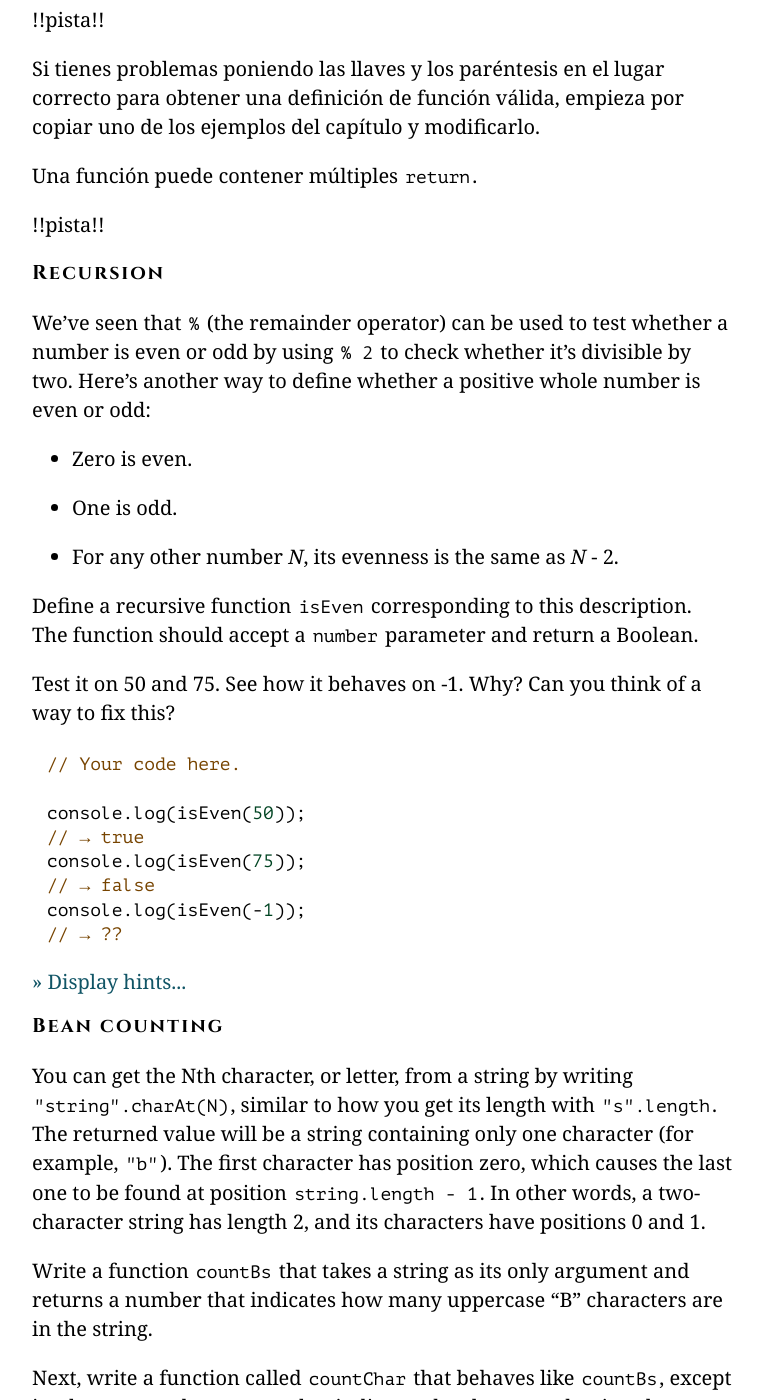
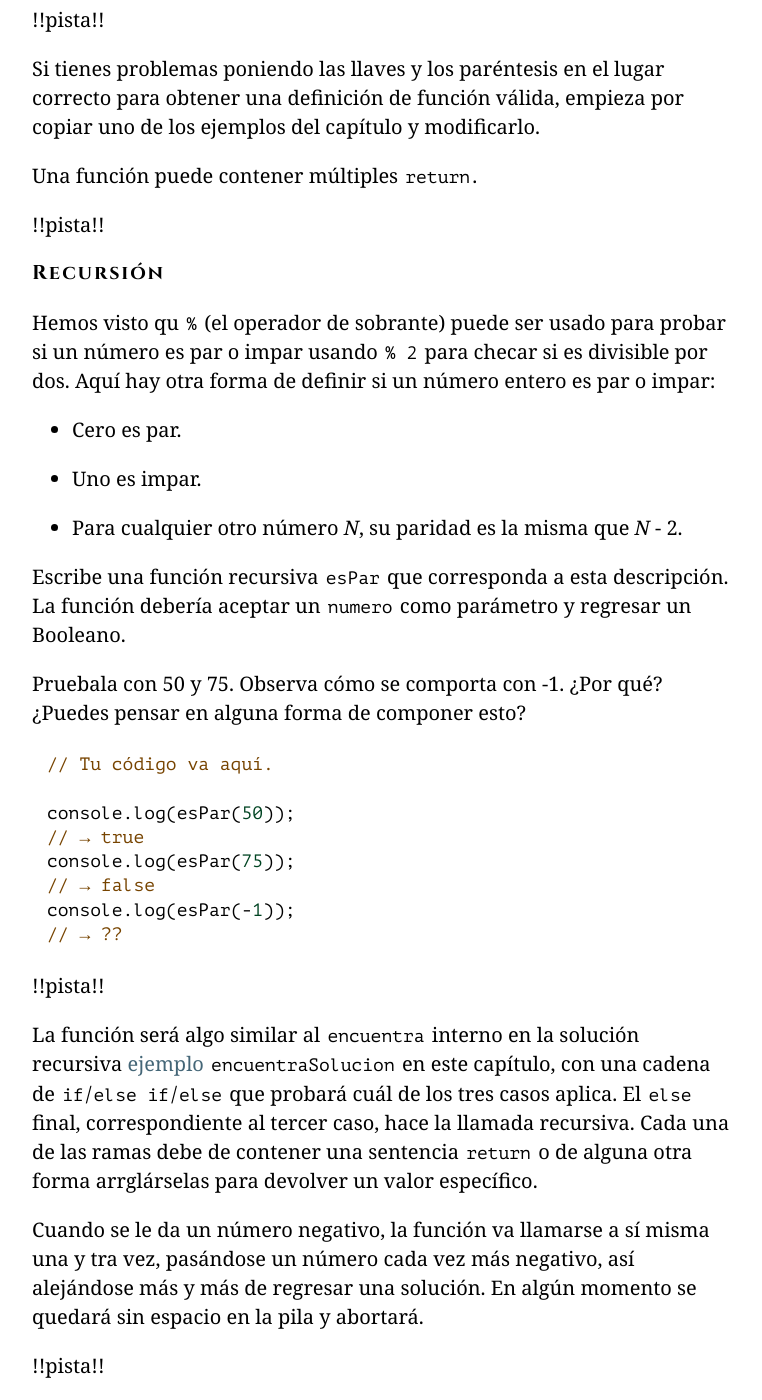
Before and after one commit to hectorip/Eloquent-JavaScript-ES-online, a Jekyll site: the page chapters/03_functions.html, which Jekyll copies as it is, in a window 1280 px wide and 1400 px high, scrolled down 20782 px. Shown: the whole window, without its empty margins (258-1020 px from the left). Built offline with Jekyll 4.4.1, drawn with Linux system fonts in a browser that asks for light colours; nearby versions of some CDN libraries; library files that are not in the unit come from our copies.

Commit message:
Ejercicio de recursión

```diff
--- a/chapters/03_functions.html
+++ b/chapters/03_functions.html
@@ -704,57 +704,56 @@ función válida, empieza por copiar uno de los ejemplos del capítulo
 y modificarlo.</p>
 <p><a class=p_ident id="p_3FPsRcNlGb" href="#p_3FPsRcNlGb"></a>Una función puede contener múltiples <code>return</code>.</p>
 <p><a class=p_ident id="p_nfQ6A5rdkZ" href="#p_nfQ6A5rdkZ"></a>!!pista!!</p>
-<h3><a class=h_ident id="h_jxl1p970Fy" href="#h_jxl1p970Fy"></a>Recursion</h3>
-<p><a class=p_ident id="p_iDq2OgBOGw" href="#p_iDq2OgBOGw"></a>We&#8217;ve seen
-that <code>%</code> (the remainder operator) can be used to test whether a number
-is even or odd by using <code>% 2</code> to check whether it&#8217;s divisible by two.
-Here&#8217;s another way to define whether a positive whole number is even
-or odd:</p>
+<h3><a class=h_ident id="h_TDpZBcOUPE" href="#h_TDpZBcOUPE"></a>Recursión</h3>
+<p><a class=p_ident id="p_BE/xHzkZ4k" href="#p_BE/xHzkZ4k"></a>Hemos visto qu
+<code>%</code> (el operador de sobrante) puede ser usado para probar si un número
+es par o impar usando <code>% 2</code> para checar si es divisible por dos. Aquí
+hay otra forma  de definir si un número entero es par o impar:</p>
 <div class="ulist"><ul>
 <li>
-<p><a class=p_ident id="p_lCOBPDdrEk" href="#p_lCOBPDdrEk"></a>
-Zero is even.
+<p><a class=p_ident id="p_YBoFdYXWNy" href="#p_YBoFdYXWNy"></a>
+Cero es par.
 </p>
 </li>
 <li>
-<p><a class=p_ident id="p_fWhtKbL+Su" href="#p_fWhtKbL+Su"></a>
-One is odd.
+<p><a class=p_ident id="p_EIeGSMn3bZ" href="#p_EIeGSMn3bZ"></a>
+Uno es impar.
 </p>
 </li>
 <li>
-<p><a class=p_ident id="p_1dwrqpocrW" href="#p_1dwrqpocrW"></a>
-For any other number <em>N</em>, its evenness is the same as <em>N</em> - 2.
+<p><a class=p_ident id="p_7c1vmInqwj" href="#p_7c1vmInqwj"></a>
+Para cualquier otro número <em>N</em>, su paridad es la misma que
+<em>N</em> - 2.
 </p>
 </li>
 </ul></div>
-<p><a class=p_ident id="p_zxMN8E0WOI" href="#p_zxMN8E0WOI"></a>Define a recursive function <code>isEven</code> corresponding to this
-description. The function should accept a <code>number</code> parameter and
-return a Boolean.</p>
-<p><a class=p_ident id="p_0+fMeza2x5" href="#p_0+fMeza2x5"></a>Test it on 50 and 75. See how it behaves on -1.
-Why? Can you think of a way to fix this?</p>
-<pre data-language="javascript" class="snippet cm-s-default"><a class=c_ident id="c_QLgWQR2Q0C" href="#c_QLgWQR2Q0C"></a><span class="cm-comment">// Your code here.</span>
+<p><a class=p_ident id="p_CBNaeLYFiq" href="#p_CBNaeLYFiq"></a>Escribe una función recursiva <code>esPar</code> que corresponda a esta descripción.
+La función debería aceptar un <code>numero</code> como parámetro y regresar un Booleano.</p>
+<p><a class=p_ident id="p_Zgrb/40n8P" href="#p_Zgrb/40n8P"></a>Pruebala con 50 y 75. Observa cómo se
+comporta con -1. ¿Por qué? ¿Puedes pensar en alguna forma de
+componer esto?</p>
+<pre data-language="javascript" class="snippet cm-s-default"><a class=c_ident id="c_wdQ/v4Y+SY" href="#c_wdQ/v4Y+SY"></a><span class="cm-comment">// Tu código va aquí.</span>
 
-<span class="cm-variable">console</span>.<span class="cm-property">log</span>(<span class="cm-variable">isEven</span>(<span class="cm-number">50</span>));
+<span class="cm-variable">console</span>.<span class="cm-property">log</span>(<span class="cm-variable">esPar</span>(<span class="cm-number">50</span>));
 <span class="cm-comment">// → true</span>
-<span class="cm-variable">console</span>.<span class="cm-property">log</span>(<span class="cm-variable">isEven</span>(<span class="cm-number">75</span>));
+<span class="cm-variable">console</span>.<span class="cm-property">log</span>(<span class="cm-variable">esPar</span>(<span class="cm-number">75</span>));
 <span class="cm-comment">// → false</span>
-<span class="cm-variable">console</span>.<span class="cm-property">log</span>(<span class="cm-variable">isEven</span>(<span class="cm-operator">-</span><span class="cm-number">1</span>));
+<span class="cm-variable">console</span>.<span class="cm-property">log</span>(<span class="cm-variable">esPar</span>(<span class="cm-operator">-</span><span class="cm-number">1</span>));
 <span class="cm-comment">// → ??</span></pre>
-<div class=solution><div class=solution-text>
-<p><a class=p_ident id="p_4Nl1/L8dAN" href="#p_4Nl1/L8dAN"></a>Your
-function will likely look somewhat similar to the inner <code>find</code>
-function in the recursive <code>findSolution</code>
-<a href="03_functions.html#recursive_puzzle">example</a> in this chapter, with
-an <code>if</code>/<code>else if</code>/<code>else</code> chain that tests which of the three cases
-applies. The final <code>else</code>, corresponding to the third case, makes the
-recursive call. Each of the branches should contain a <code>return</code>
-statement or in some other way arrange for a specific value to be
-returned.</p>
-<p><a class=p_ident id="p_QIaN+xYJ+M" href="#p_QIaN+xYJ+M"></a>When given a negative number, the function will
-recurse again and again, passing itself an ever more negative number,
-thus getting further and further away from returning a result. It will
-eventually run out of stack space and abort.</p>
-</div></div>
+<p><a class=p_ident id="p_nfQ6A5rdkZ" href="#p_nfQ6A5rdkZ"></a>!!pista!!</p>
+<p><a class=p_ident id="p_ul14uem0xf" href="#p_ul14uem0xf"></a> La función será algo similar al
+<code>encuentra</code> interno en la solución recursiva
+<a href="03_functions.html#rompecabezas_recursivo">ejemplo</a> <code>encuentraSolucion</code>
+en este capítulo, con una cadena de <code>if</code>/<code>else if</code>/<code>else</code> que probará
+cuál de los tres casos aplica. El <code>else</code> final, correspondiente al tercer caso,
+hace la llamada recursiva. Cada una de las ramas debe de contener una
+sentencia <code>return</code> o de alguna otra forma arrglárselas para devolver un
+valor específico.</p>
+<p><a class=p_ident id="p_hY2dG9HpQH" href="#p_hY2dG9HpQH"></a> Cuando se le da un número negativo, la función va
+llamarse a sí misma una y tra vez, pasándose un número cada vez más negativo,
+así alejándose más y más de regresar una solución. En algún momento
+se quedará sin espacio en la pila y abortará.</p>
+<p><a class=p_ident id="p_nfQ6A5rdkZ" href="#p_nfQ6A5rdkZ"></a>!!pista!!</p>
 <h3><a class=h_ident id="h_3rsiDgC2do" href="#h_3rsiDgC2do"></a>Bean counting</h3>
 <p><a class=p_ident id="p_8y74cOkS91" href="#p_8y74cOkS91"></a>You can get the
 Nth character, or letter, from a string by writing
```
